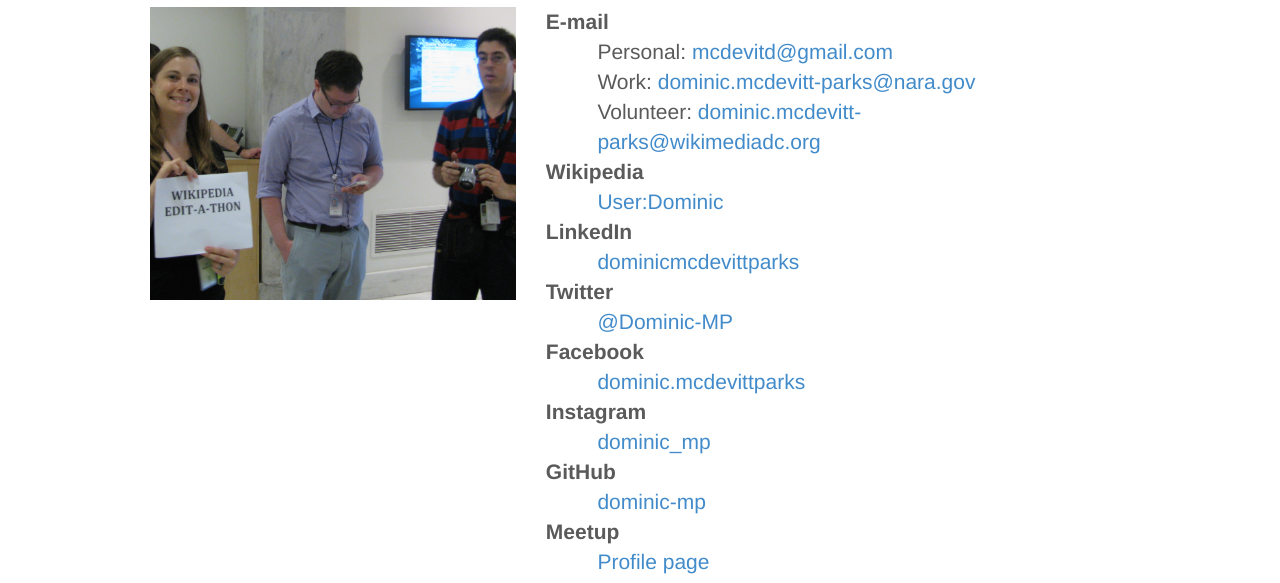
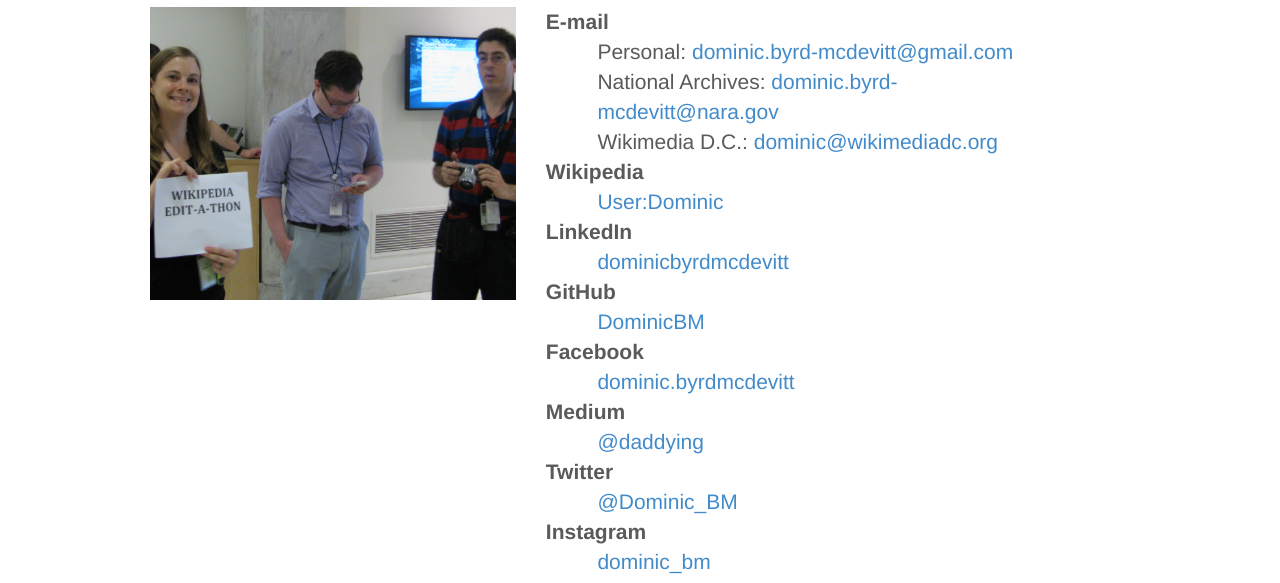
Before and after one commit to Dominic-MP/Dominic-MP.github.io, a plain HTML site: page contact.html in a window 1280 px wide. Shown: the part 254-837 px from the top of the page. Drawn offline with nearby package versions, Linux system fonts and the light colour scheme.

Commit message:
change name/contacts

```diff
--- a/contact.html
+++ b/contact.html
@@ -9,7 +9,7 @@
     <meta name="author" content="">
     <link rel="shortcut icon" href="d.png">
 
-    <title>Dominic McDevitt-Parks</title>
+    <title>Dominic Byrd-McDevitt</title>
 
     <link href="css/bootstrap.min.css" rel="stylesheet">
     <link href="css/carousel.css" rel="stylesheet">
@@ -35,12 +35,12 @@
               <ul class="nav navbar-nav">
                 <li><a href="writings.html">Writings</a></li>
                 <li><a href="presentations.html">Presentations</a></li>
-                <li><a href="https://www.linkedin.com/in/dominicmcdevittparks/">Resume</a></li>
+                <li><a href="https://www.linkedin.com/in/dominicbyrdmcdevitt/">Resume</a></li>
                 <li><a href="contact.html">Contact</a></li>
                 <li class="dropdown">
                   <a href="#" class="dropdown-toggle" data-toggle="dropdown">Related<b class="caret"></b></a>
                   <ul class="dropdown-menu">
-                    <li><a href="http://loribyrdphillips.com/">Lori Byrd Phillips</a></li>
+                    <li><a href="http://loribyrdphillips.com/">Lori Byrd-McDevitt</a></li>
                     <li class="divider"></li>
                     <li class="dropdown-header">Related projects</li>
                     <li><a href="http://www.archives.gov/citizen-archivist/">Citizen Archivist</a></li>
@@ -68,21 +68,23 @@
           <h2 class="featurette-heading" style="padding-bottom:20px;">Contact <span class="text-muted">me.</span></h2>
           <dl class="lead">
           <dt>E-mail</dt>
-          <dd style="margin-left: 10%;">Personal: <a href="mailto:mcdevitd@gmail.com">mcdevitd@gmail.com</a>
-          <br>Work: <a href="dominic.mcdevitt-parks@nara.gov">dominic.mcdevitt-parks@nara.gov</a>
-          <br>Volunteer: <a href="dominic.mcdevitt-parks@wikimediadc.org">dominic.mcdevitt-parks@wikimediadc.org</a></dd>
+          <dd style="margin-left: 10%;">Personal: <a href="mailto:dominic@byrd-mcdevitt.com">dominic.byrd-mcdevitt@gmail.com</a>
+          <br>National Archives: <a href="dominic.byrd-mcdevitt@nara.gov">dominic.byrd-mcdevitt@nara.gov</a>
+          <br>Wikimedia D.C.: <a href="dominic.byrd-mcdevitt@wikimediadc.org">dominic@wikimediadc.org</a></dd>
           <dt>Wikipedia</dt>
           <dd style="margin-left: 10%;"><a href="https://en.wikipedia.org/wiki/User:Dominic">User:Dominic</a></dd>
           <dt>LinkedIn</dt>
-          <dd style="margin-left: 10%;"><a href="https://www.linkedin.com/in/dominicmcdevittparks/">dominicmcdevittparks</a></dd>
+          <dd style="margin-left: 10%;"><a href="https://www.linkedin.com/in/dominicbyrdmcdevitt/">dominicbyrdmcdevitt</a></dd>
+          <dt>GitHub</dt>
+          <dd style="margin-left: 10%;"><a href="https://github.com/DominicBM">DominicBM</a></dd>
+          <dt>Facebook</dt>
+          <dd style="margin-left: 10%;"><a href="https://www.facebook.com/dominic.byrdmcdevitt">dominic.byrdmcdevitt</a></dd>
+          <dt>Medium</dt>
+          <dd style="margin-left: 10%;"><a href="https://www.medium.com/@daddying">@daddying</a></dd>
           <dt>Twitter</dt>
-          <dd style="margin-left: 10%;"><a href="https://twitter.com/Dominic_MP">@Dominic-MP</a></dd>
-          <dt>Facebook</dt>
-          <dd style="margin-left: 10%;"><a href="https://www.facebook.com/dominic.mcdevittparks">dominic.mcdevittparks</a></dd>
+          <dd style="margin-left: 10%;"><a href="https://twitter.com/Dominic_BM">@Dominic_BM</a></dd>
           <dt>Instagram</dt>
-          <dd style="margin-left: 10%;"><a href="http://instagram.com/dominic_mp">dominic_mp</a></dd>
-          <dt>GitHub</dt>
-          <dd style="margin-left: 10%;"><a href="https://github.com/dominic-mp">dominic-mp</a></dd>
+          <dd style="margin-left: 10%;"><a href="http://instagram.com/dominic_bm">dominic_bm</a></dd>
           <dt>Meetup</dt>
           <dd style="margin-left: 10%;"><a href="http://www.meetup.com/members/14084906/">Profile page<a></dd>
           </dl>
```
Also changed, not shown: index.html (+4 -4 lines), writings.html (+2 -2 lines).
